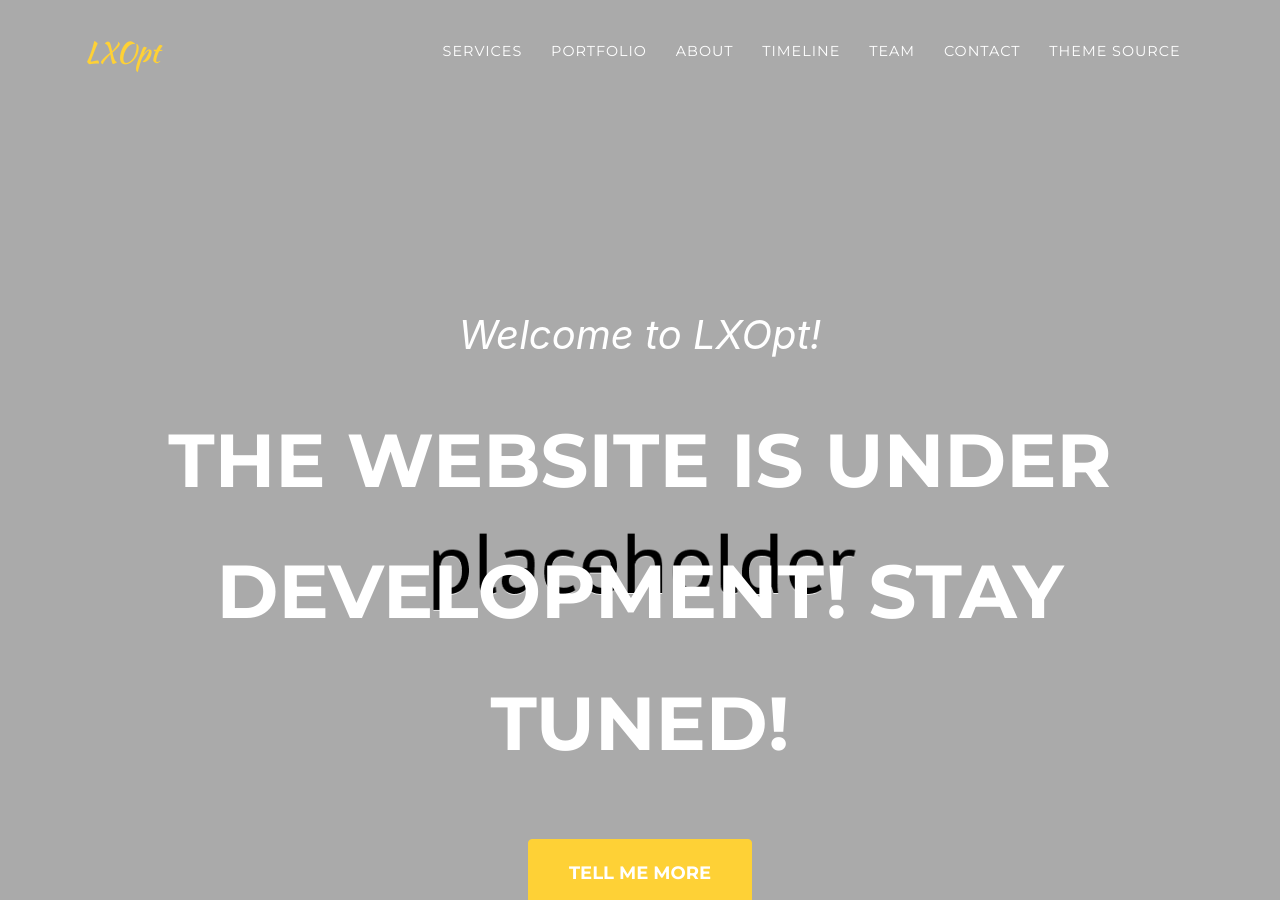
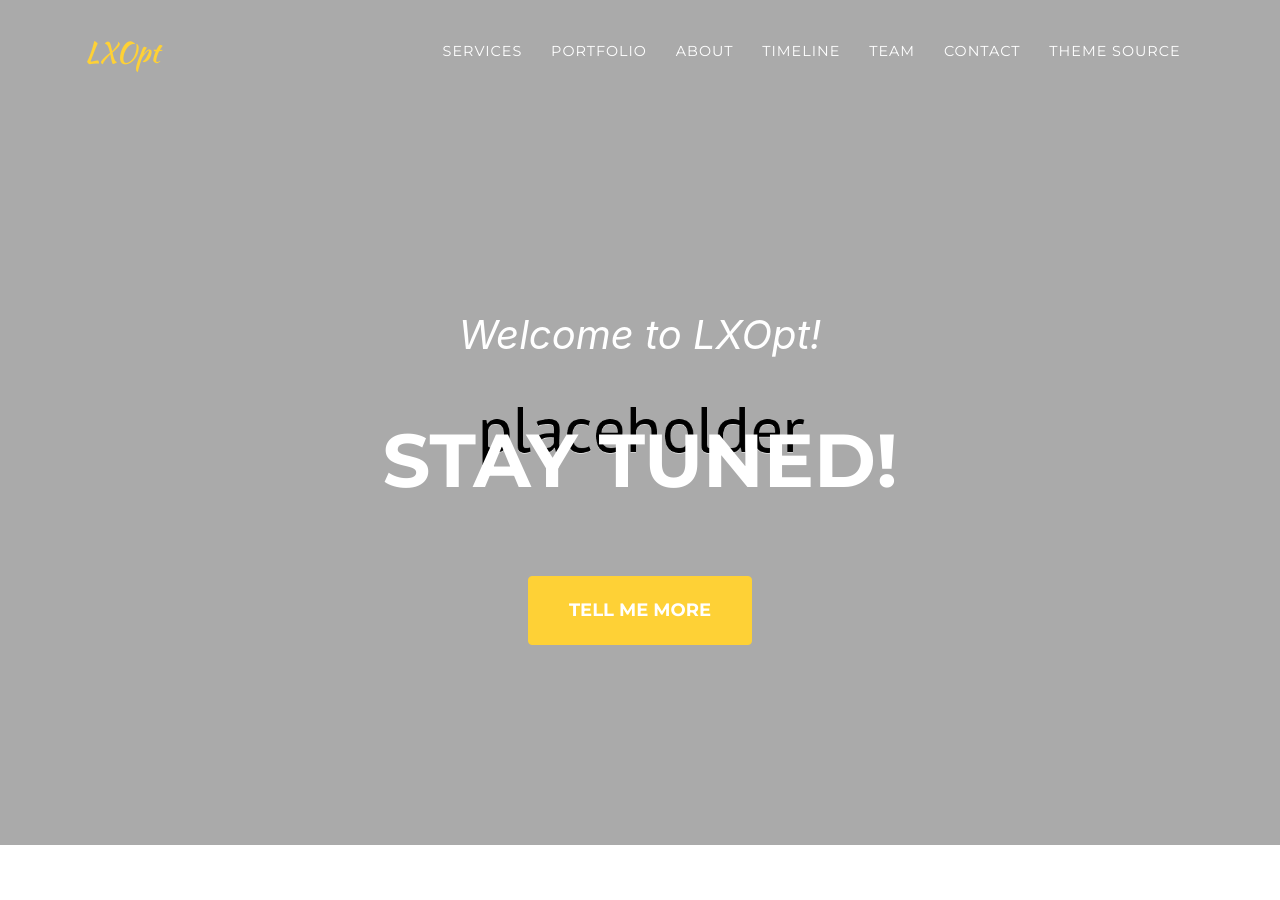
Before and after one commit to LXOpt/lxopt.github.io, a Jekyll site: the page built from index.md, in a window 1280 px wide and 900 px high. Built offline with Jekyll 4.4.1, drawn with Linux system fonts in a browser that asks for light colours; some web fonts are replaced.

Commit message:
modify text

```diff
--- a/_data/sitetext.yml
+++ b/_data/sitetext.yml
@@ -12,7 +12,7 @@
 en: &DEFAULT_EN
   header:
     title: Welcome to LXOpt!
-    text: "The website is under development! Stay tuned!"
+    text: "stay tuned!"
     button: Tell Me More
     buttonlink: "#services"
 
```
